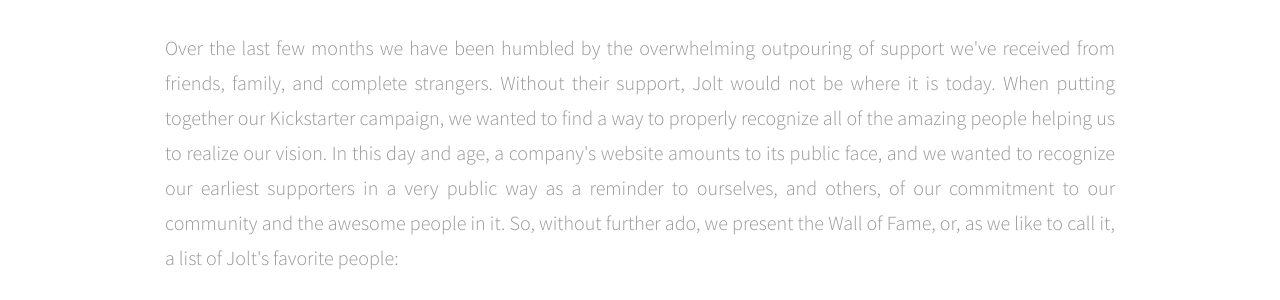
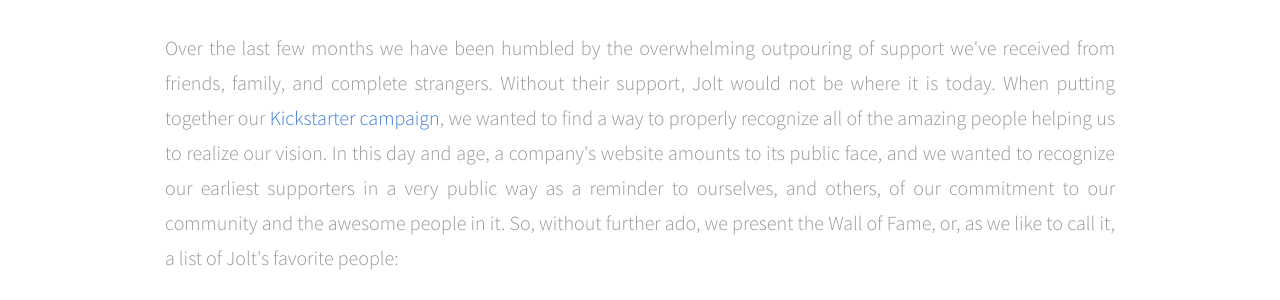
Before and after one commit to JoltSensor/joltsensor.github.io, a Jekyll site: the page built from walloffame/index.html, in a window 1280 px wide and 900 px high. Shown: the part 148-448 px from the top of the window. Built offline with Jekyll 4.4.1, drawn with Linux system fonts in a browser that asks for light colours; nearby versions of some CDN libraries; part of the change alters nothing that is shown.

```diff
--- a/walloffame/index.html
+++ b/walloffame/index.html
@@ -7,7 +7,7 @@ title: Jolt Wall of Fame - Concussion management through real-time head impact t
   	<div class="section shell">
 	    <div class="section contents">
 	    	<h1 class="title">The Wall of Fame</h1>
-			<p>Over the last few months we have been humbled by the overwhelming outpouring of support we've received from friends, family, and complete strangers. Without their support, Jolt would not be where it is today. When putting together our Kickstarter campaign, we wanted to find a way to properly recognize all of the amazing people helping us to realize our vision. In this day and age, a company's website amounts to its public face, and we wanted to recognize our earliest supporters in a very public way as a reminder to ourselves, and others, of our commitment to our community and the awesome people in it. So, without further ado, we present the Wall of Fame, or, as we like to call it, a list of Jolt's favorite people:</p>
+			<p>Over the last few months we have been humbled by the overwhelming outpouring of support we've received from friends, family, and complete strangers. Without their support, Jolt would not be where it is today. When putting together our <a href="https://www.kickstarter.com/projects/2098685356/jolt-sensor-better-concussion-detection-for-youth">Kickstarter campaign</a>, we wanted to find a way to properly recognize all of the amazing people helping us to realize our vision. In this day and age, a company's website amounts to its public face, and we wanted to recognize our earliest supporters in a very public way as a reminder to ourselves, and others, of our commitment to our community and the awesome people in it. So, without further ado, we present the Wall of Fame, or, as we like to call it, a list of Jolt's favorite people:</p>
 			<p>&middot{% for backer in site.data.backers %} {{ backer.name }} &middot{% endfor %}</p>
 		</div>
 	</div>
```
